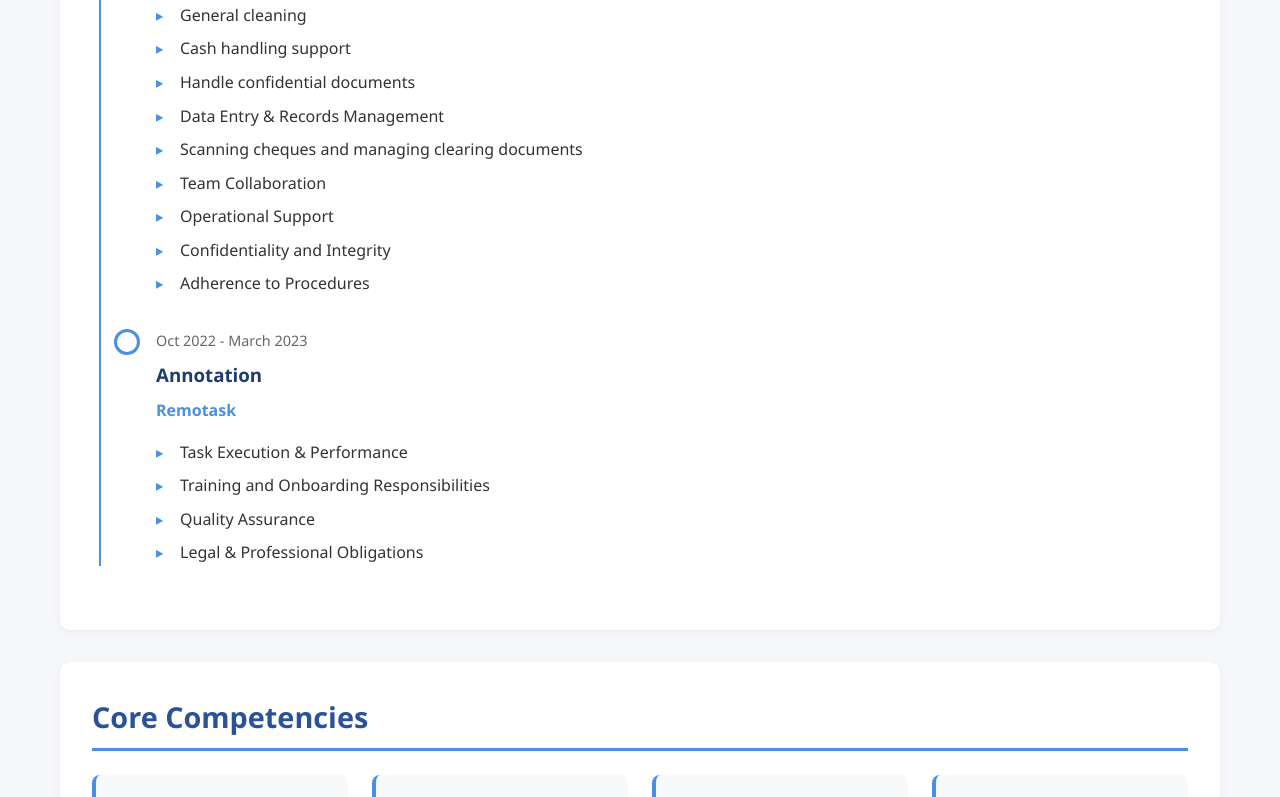
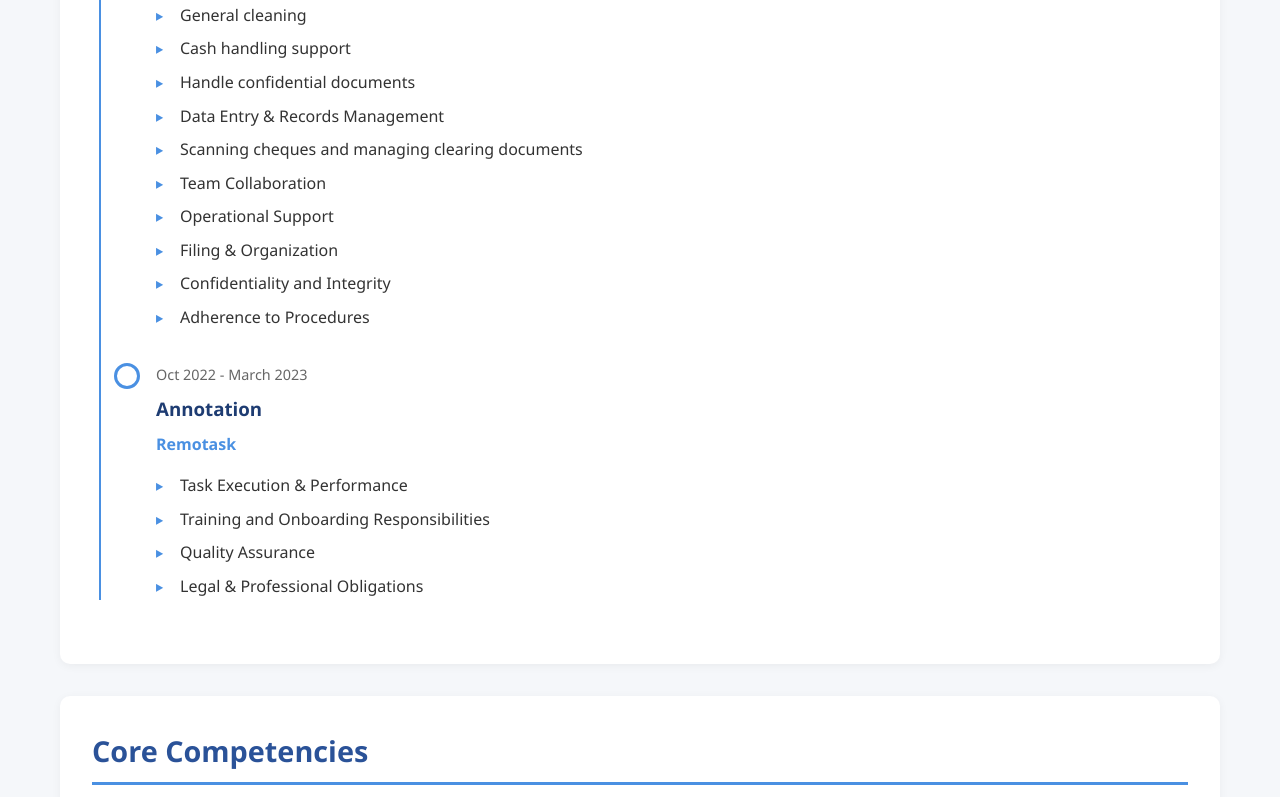
Before and after one commit to Alphonce08/portfolio, a React (Create React App) app: page / in a window 1280 px wide. Shown: the part 846-1643 px from the top of the page. Built offline with nearby package versions, Linux system fonts and the light colour scheme.

Commit message:
...Update...

```diff
--- a/src/components/Experience.js
+++ b/src/components/Experience.js
@@ -14,6 +14,7 @@ const Experience = () => {
         ' Scanning cheques and managing clearing documents',
         'Team Collaboration',
         'Operational Support',
+        'Filing & Organization',
         'Confidentiality and Integrity',
         'Adherence to Procedures'
       ]
```
